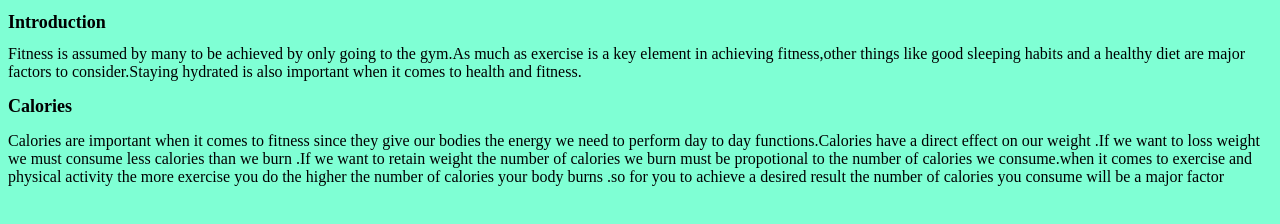
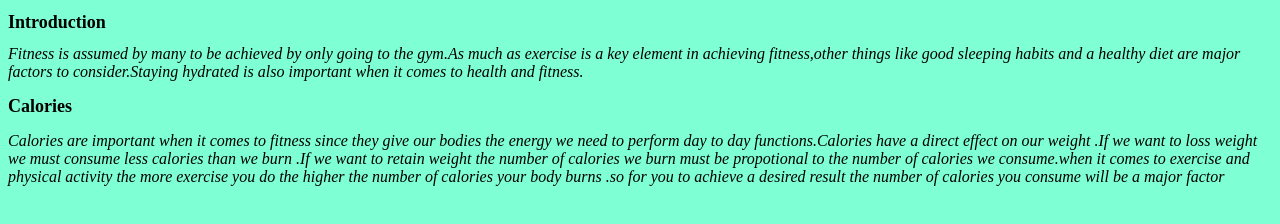
Before and after one commit to PeaceAngel05/Fitness-Website, a plain HTML site: page index.html in a window 1280 px wide. Drawn offline with Linux system fonts and the light colour scheme.

Commit message:
Fitness commit

```diff
--- a/index.html
+++ b/index.html
@@ -5,8 +5,8 @@
     </head>
     <body style="background-color: aquamarine;">
         <h1 style="font-size: large;">Introduction</h1>
-        <p1>Fitness is assumed by many to be achieved by only going to the gym.As much as exercise is a key element in achieving fitness,other things like good sleeping habits and a healthy diet are major factors to consider.Staying hydrated is also important when it comes to health and fitness.</p1>
+        <p1 style="font-style: italic;">Fitness is assumed by many to be achieved by only going to the gym.As much as exercise is a key element in achieving fitness,other things like good sleeping habits and a healthy diet are major factors to consider.Staying hydrated is also important when it comes to health and fitness.</p1>
         <h2 style="font-size: large;">Calories</h2>
-        <p2>Calories are important when it comes to fitness since they give our bodies the energy we need to perform day to day functions.Calories have a direct effect on our weight .If we want to loss weight we must consume less calories than we burn .If we want to retain weight the number of calories we burn must be propotional to the number of calories we consume.when it comes to exercise and physical activity the more exercise you do the higher the number of calories your body burns .so for you to achieve a desired result the number of calories you consume will be a major factor </p2>
+        <p2 style="font-style: italic;">Calories are important when it comes to fitness since they give our bodies the energy we need to perform day to day functions.Calories have a direct effect on our weight .If we want to loss weight we must consume less calories than we burn .If we want to retain weight the number of calories we burn must be propotional to the number of calories we consume.when it comes to exercise and physical activity the more exercise you do the higher the number of calories your body burns .so for you to achieve a desired result the number of calories you consume will be a major factor </p2>
     </body>
 </html>
```
